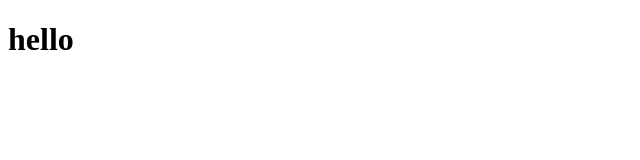
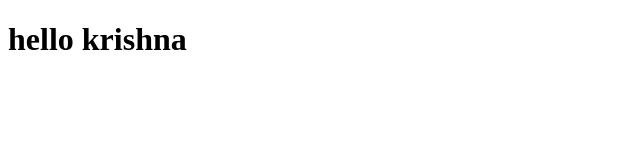
Before and after one commit to KrishnaNandan01/10x-practice-repo, a plain HTML site: page index.html in a window 1280 px wide. Shown: the whole page, without its empty margins (0-640 px from the left). Drawn offline with Linux system fonts and the light colour scheme.

Commit message:
updated one

```diff
--- a/index.html
+++ b/index.html
@@ -7,7 +7,7 @@
     <title>Document</title>
 </head>
 <body>
-    <h1>hello</h1>
+    <h1>hello krishna</h1>
 
 </body>
 </html>
```
